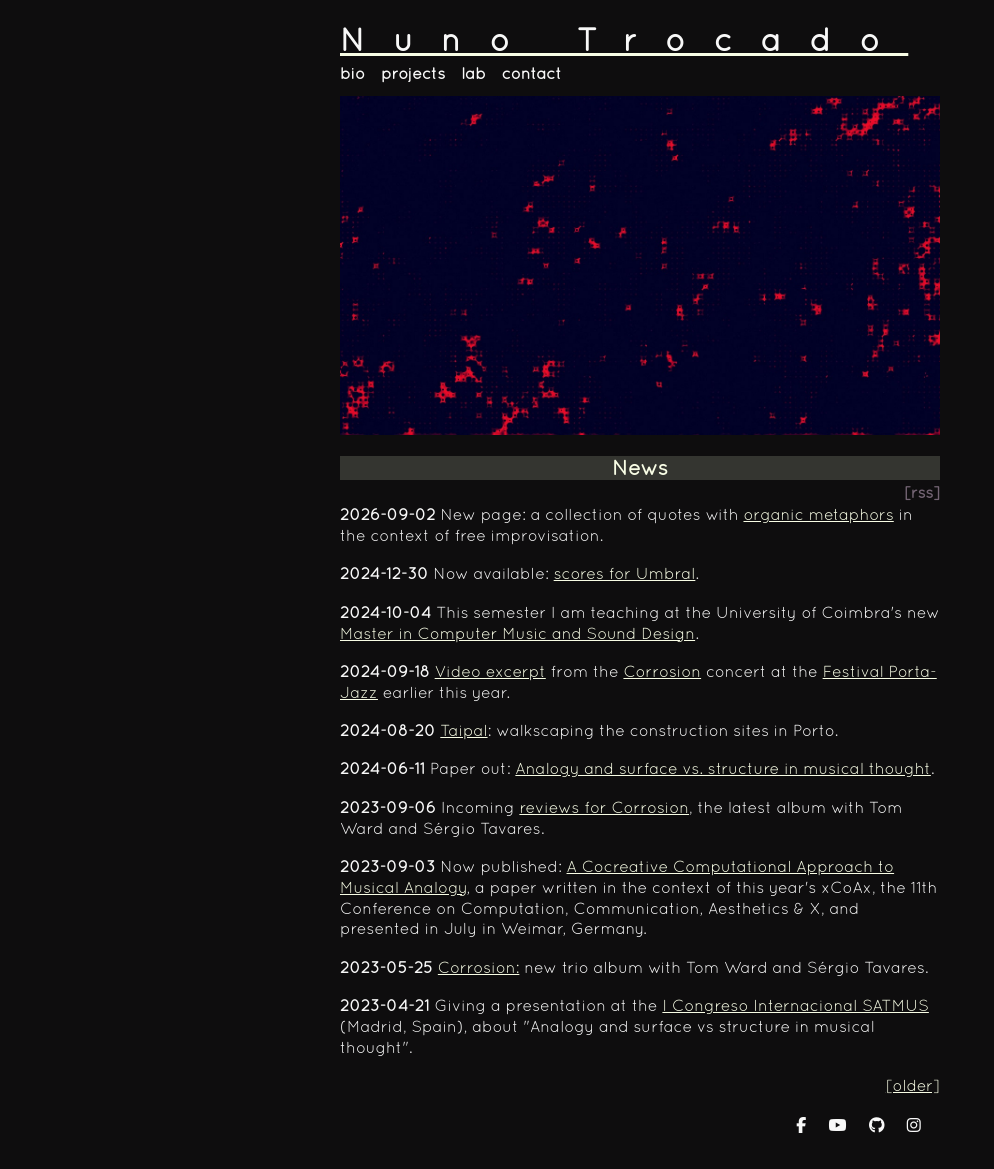
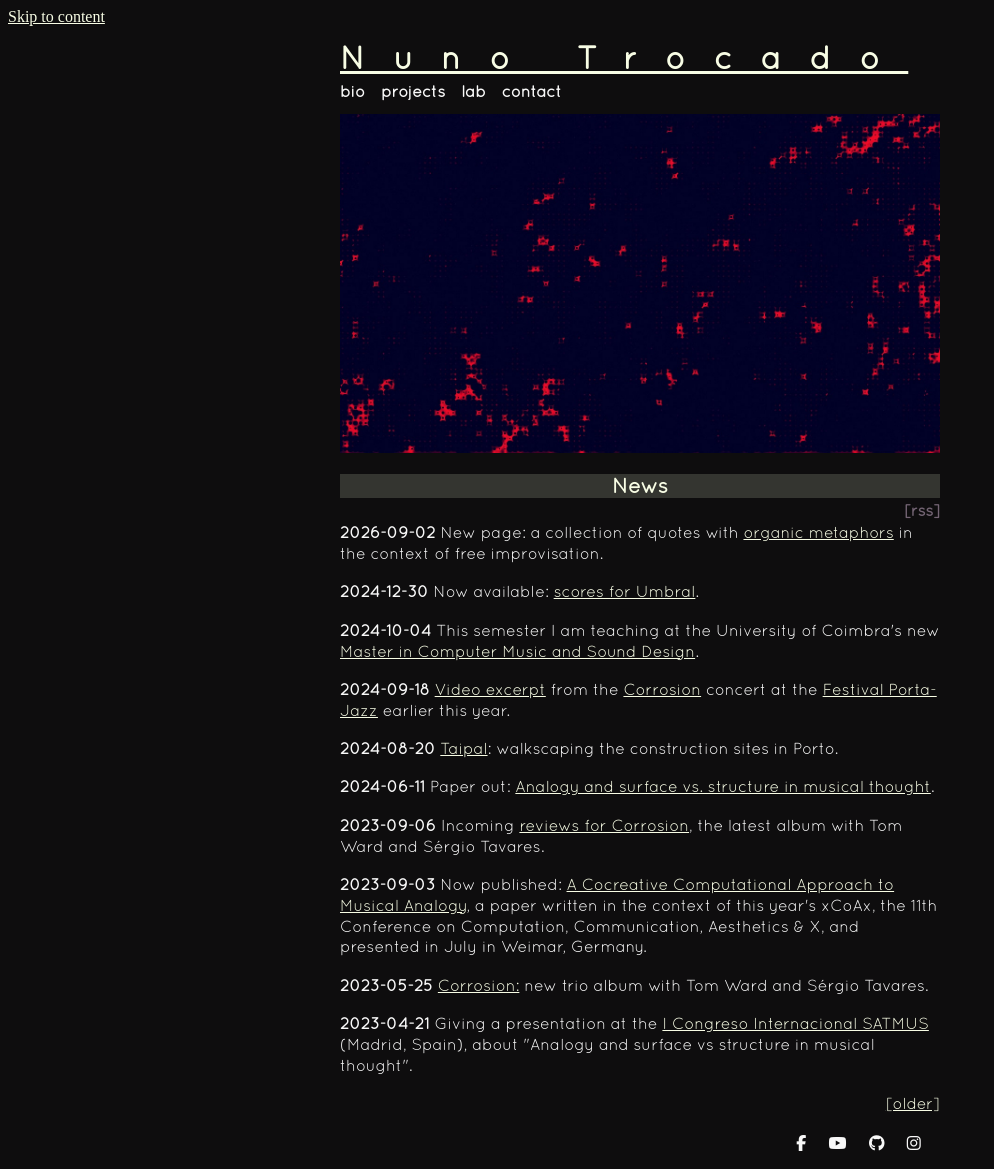
Before and after one commit to ntrocado/ntrocado.github.io, a Jekyll site: the page built from index.html, in a window 1280 px wide. Shown: the whole page, without its empty margins (0-994 px from the left). Built offline with Jekyll 4.4.1, drawn with Linux system fonts in a browser that asks for light colours; nearby versions of some CDN libraries.

Commit message:
Add HTML5 semantic landmarks, skip link, and accessibility attributes

```diff
--- a/_includes/footer.html
+++ b/_includes/footer.html
@@ -1,8 +1,8 @@
-<div class='cssmenu' id='footer'>
+<footer class='cssmenu' id='footer'>
   <ul>
-    <li> <a href="https://www.facebook.com/idomeneus.crete"><i class="fab fa-facebook-f" title="Facebook"></i></a></li>
-    <li> <a href="https://www.youtube.com/channel/UCNyIxNwufuc79t731Ua05_g"><i class="fab fa-youtube" title="Youtube"></i></a></li>
-    <li> <a href="https://github.com/ntrocado"><i class="fab fa-github" title="Github"></i></a></li>
-    <li> <a href="https://www.instagram.com/ntrocado/"><i class="fab fa-instagram" title="Instagram"></i></a></li>
+    <li><a href="https://www.facebook.com/idomeneus.crete" aria-label="Facebook" target="_blank" rel="noopener noreferrer"><i class="fab fa-facebook-f" aria-hidden="true" title="Facebook"></i></a></li>
+    <li><a href="https://www.youtube.com/channel/UCNyIxNwufuc79t731Ua05_g" aria-label="YouTube" target="_blank" rel="noopener noreferrer"><i class="fab fa-youtube" aria-hidden="true" title="YouTube"></i></a></li>
+    <li><a href="https://github.com/ntrocado" aria-label="GitHub" target="_blank" rel="noopener noreferrer"><i class="fab fa-github" aria-hidden="true" title="GitHub"></i></a></li>
+    <li><a href="https://www.instagram.com/ntrocado/" aria-label="Instagram" target="_blank" rel="noopener noreferrer"><i class="fab fa-instagram" aria-hidden="true" title="Instagram"></i></a></li>
   </ul>
-</div>
+</footer>
--- a/_includes/menu.html
+++ b/_includes/menu.html
@@ -1,4 +1,4 @@
-<div class='cssmenu'>
+<nav class='cssmenu' aria-label="Main Navigation">
   <ul>
     <li {% if page.url == "/bio.html" %}class="active"{% endif %}><a href="/bio.html">bio</a></li>
     <li {% if page.url contains "/project" %}class="active"{% endif %}><a href="/projects.html">projects</a></li>
@@ -6,4 +6,4 @@
     <li {% if page.url == "/lab.html" or page.url contains "/organic-metaphors" or page.layout == "post" %}class="active"{% endif %}><a href="/lab.html">lab</a></li>
     <li><a href="mailto:ntrocado@gmail.com">contact</a></li>
   </ul>
-</div>
+</nav>
--- a/_includes/titulo.html
+++ b/_includes/titulo.html
@@ -1 +1 @@
-<a class="titulo" href="/index.html"><h1>Nuno Trocado</h1></a>
+<h1><a class="titulo" href="/">Nuno Trocado</a></h1>
--- a/_layouts/default.html
+++ b/_layouts/default.html
@@ -1,6 +1,7 @@
 <!DOCTYPE html>
-<html>
+<html lang="en">
   <head>
+    <meta charset="utf-8">
 
     <!-- Global site tag (gtag.js) - Google Analytics -->
     <script async src="https://www.googletagmanager.com/gtag/js?id=G-3M6D1JFWN2"></script>
@@ -19,10 +20,10 @@
     {% endif %}
 
     <meta name="viewport" content="width=device-width, initial-scale=1">
-    <script src="https://kit.fontawesome.com/d9dbbbf466.js"></script>
+    <script defer src="https://kit.fontawesome.com/d9dbbbf466.js"></script>
 
     <!-- link to main stylesheet -->
-    <link rel="stylesheet" type="text/css" href="/css/main.css?v=4">
+    <link rel="stylesheet" type="text/css" href="/css/main.css?v=8">
 
     <!-- rss -->
     <link rel="alternate" type="application/rss+xml" title="News from Nuno Trocado's website" href="/news.xml">
@@ -34,11 +35,15 @@
   </head>
 
   <body>
-
+    <a href="#main-content" class="skip-link">Skip to content</a>
     <div id="front">
-      {% include titulo.html %}
-      {% include menu.html %}
-      {{ content }}
+      <header class="site-header">
+        {% include titulo.html %}
+        {% include menu.html %}
+      </header>
+      <main id="main-content">
+        {{ content }}
+      </main>
       {% include footer.html %}
     </div>
 
```
